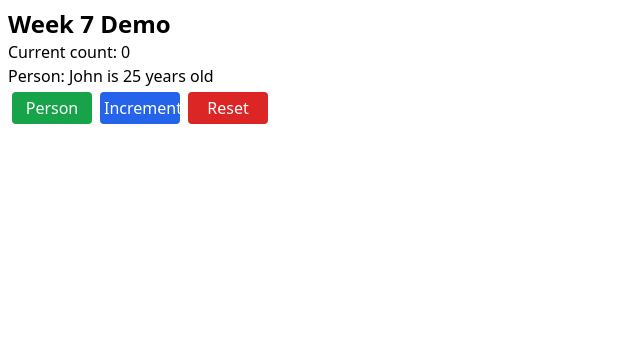
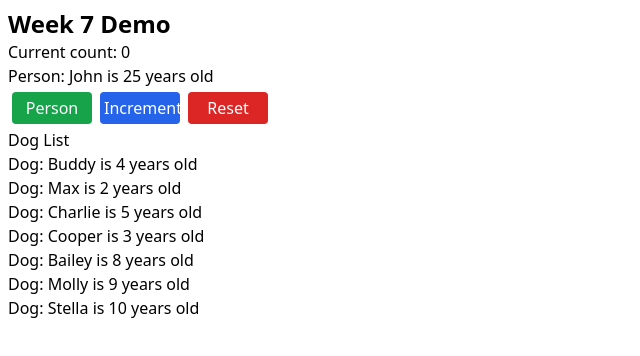
Before and after one commit to Jeffdcdr/webdev2-demos-wednesday, a Next.js app: page /week-7 in a window 1280 px wide. Shown: the top 356 px of the page, without its empty margins (0-640 px from the left). Built offline with nearby package versions, Linux system fonts and the light colour scheme.

Commit message:
Week 7 Demo

```diff
--- /dev/null
+++ b/app/week-7/dog-data.json
@@ -0,0 +1,39 @@
+[
+{
+    "id": 1,
+    "name": "Buddy",
+    "age": 4
+},
+{
+    "id": 2,
+    "name": "Max",
+    "age": 2
+},
+{
+    "id": 3,
+    "name": "Charlie",
+    "age": 5
+},
+{
+    "id": 4,
+    "name": "Cooper",
+    "age": 3
+},
+
+{
+    "id": 5,
+    "name": "Bailey",
+    "age": 8
+},
+{
+    "id": 6,
+    "name": "Molly",
+    "age": 9
+},
+{
+    "id": 7,
+    "name": "Stella",
+    "age": 10
+}
+
+]
--- /dev/null
+++ b/app/week-7/dog-list.js
@@ -0,0 +1,17 @@
+import dogData from './dog-data.json';
+import Dog from './dog.js';
+
+export default function DogList() {
+    return (
+        <div>
+            <h2>Dog List</h2>
+
+            {dogData.map((dog) => (
+
+                <Dog key={dog.id} name={dog.name} age={dog.age} />
+
+            ))}
+
+        </div>
+    );
+}
--- /dev/null
+++ b/app/week-7/dog.js
@@ -0,0 +1,9 @@
+export default function Dog({name, age}) {
+  return (
+    <div>
+        <p>
+            Dog: {name} is {age} years old
+        </p>
+    </div>
+  );
+}
--- a/app/week-7/page.js
+++ b/app/week-7/page.js
@@ -1,4 +1,5 @@
 import Counter from "./counter";
+import DogList from "./dog-list";
 
 export default function Page() {
   return (
@@ -6,6 +7,7 @@ export default function Page() {
       <h1 className="text-2xl font-semibold"> Week 7 Demo </h1>
       <div></div>
       <Counter />
+      <DogList />
     </main>
   );
 }
```
